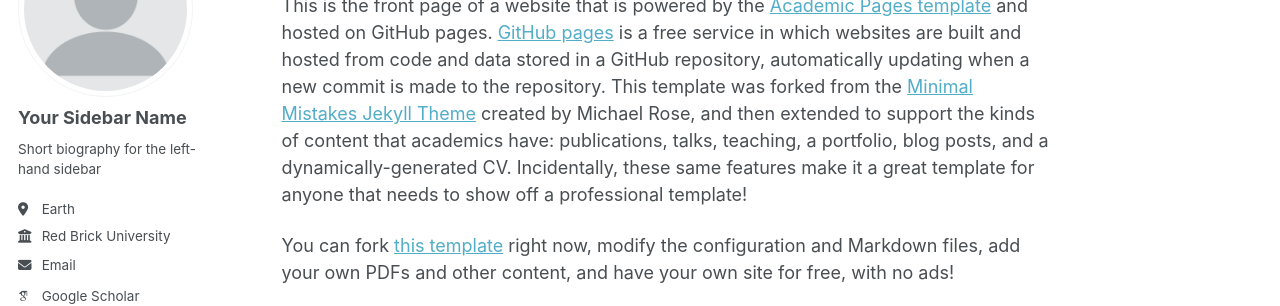
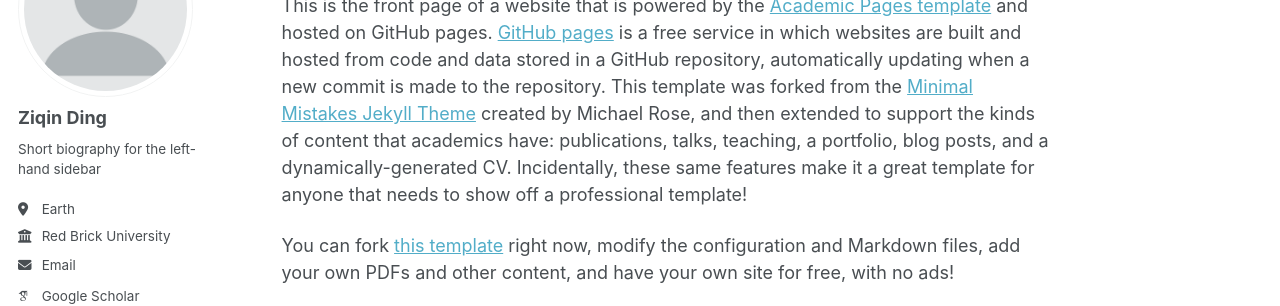
Before and after one commit to Jessethreon/Personal_webpage, a Jekyll site: the page built from _pages/about.md, in a window 1280 px wide. Shown: the part 177-483 px from the top of the page. Built offline with Jekyll 4.4.1, drawn with Linux system fonts in a browser that asks for light colours; some web fonts are replaced; a script that is not in the unit is left out.

Commit message:
Update _config.yml

```diff
--- a/_config.yml
+++ b/_config.yml
@@ -24,7 +24,7 @@ repository               : "academicpages/academicpages.github.io"
 author:
   # Biographic information
   avatar           : "profile.png"
-  name             : "Your Sidebar Name"
+  name             : "Ziqin Ding"
   pronouns         : # example: "she/her"
   bio              : "Short biography for the left-hand sidebar"
   location         : "Earth"
```
